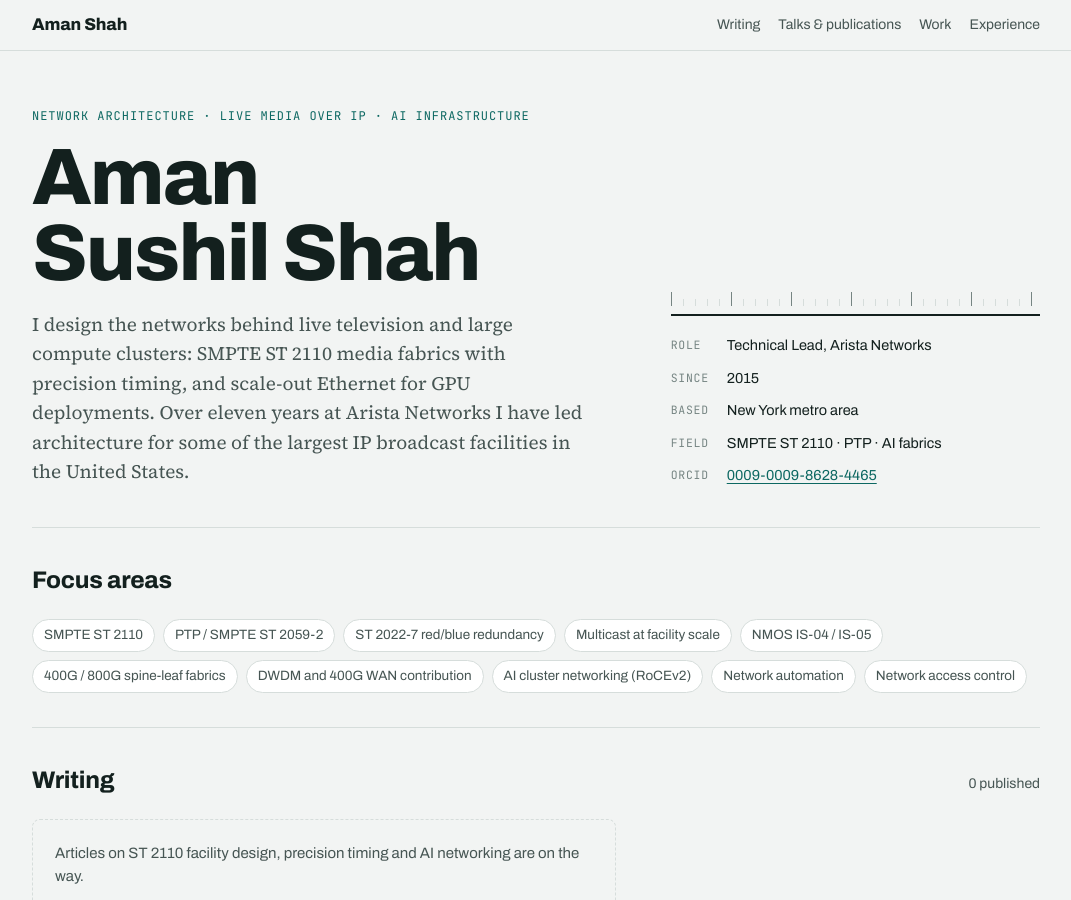
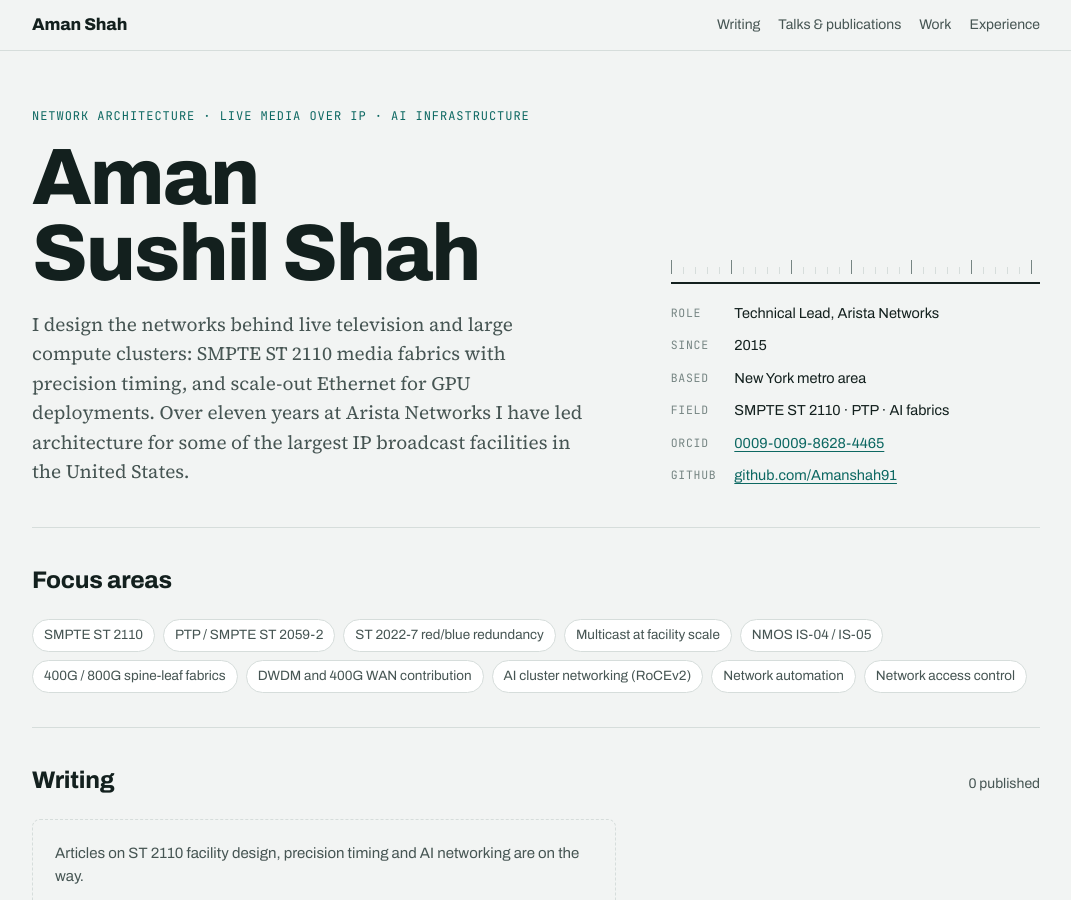
Before and after one commit to Amanshah91/amanshah91.github.io, a Jekyll site: the page built from index.html, in a window 1280 px wide and 900 px high. Shown: the whole window, without its empty margins (104-1175 px from the left). Built offline with Jekyll 4.4.1, drawn with Linux system fonts in a browser that asks for light colours.

Commit message:
Add GitHub profile link
Co-Authored-By: Claude Opus 5.5 <noreply@anthropic.com>
Claude-Session: https://claude.ai/code/session_016ECpXB9SB4zXKomSvGvhZo

```diff
--- a/_config.yml
+++ b/_config.yml
@@ -15,6 +15,7 @@ social:
   name: Aman Sushil Shah
   links:
     - https://orcid.org/0009-0009-8628-4465
+    - https://github.com/Amanshah91
 
 plugins:
   - jekyll-seo-tag
--- a/index.html
+++ b/index.html
@@ -16,6 +16,7 @@ layout: default
         <dt>Based</dt><dd>New York metro area</dd>
         <dt>Field</dt><dd>SMPTE ST 2110 · PTP · AI fabrics</dd>
         <dt>ORCID</dt><dd><a href="https://orcid.org/0009-0009-8628-4465">0009-0009-8628-4465</a></dd>
+        <dt>GitHub</dt><dd><a href="https://github.com/Amanshah91">github.com/Amanshah91</a></dd>
       </dl>
     </div>
   </div>
```
